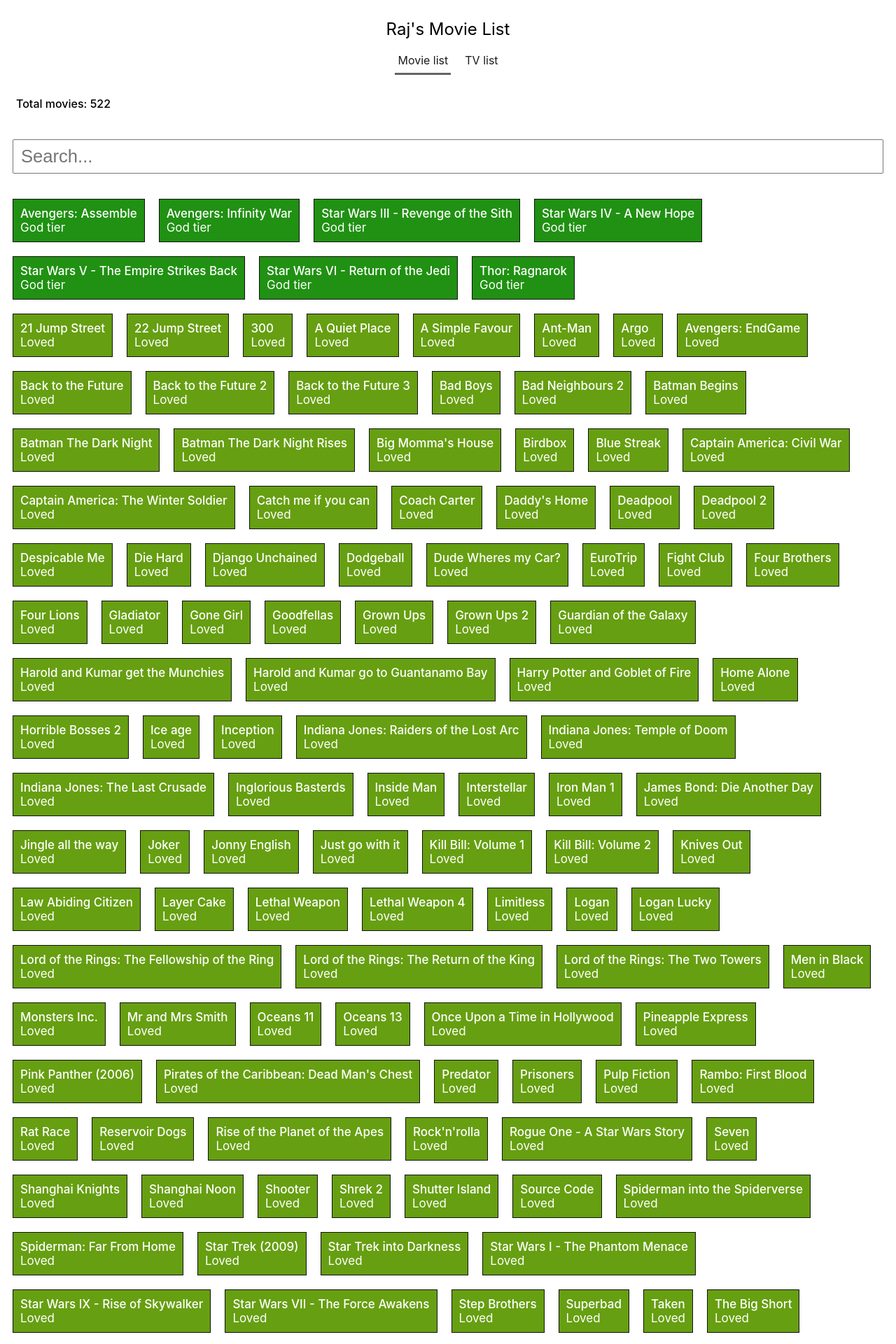
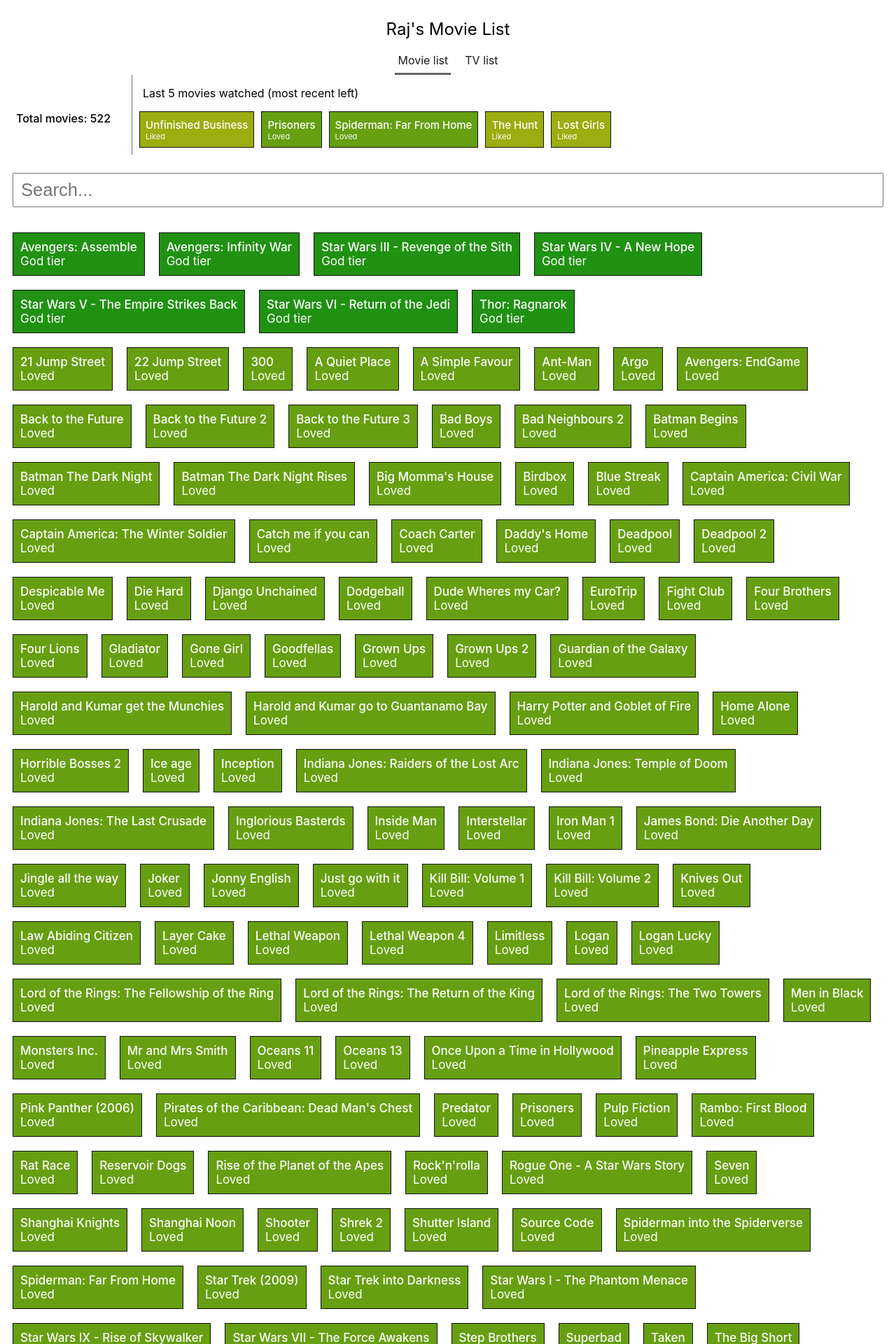
Before and after one commit to rajBar/movies, a Jekyll site: the page built from index.md, in a window 1280 px wide. Shown: the top 1920 px of the page at 70% size. Built offline with Jekyll 4.4.1, drawn with Linux system fonts in a browser that asks for light colours.

Commit message:
added most recent movies... but code isn't perf

```diff
--- a/_layouts/movie.html
+++ b/_layouts/movie.html
@@ -9,11 +9,43 @@
             {% assign ratings = site.data.movie-ratings | group_by: 'Rating' %}
             {% assign ratingsSorted = (ratings | sort:'name') | reverse %}
         {% elsif page.dataset == "tv shows" %}
+            {% assign mydata = site.data.tv-ratings %}
             {% assign ratings = site.data.tv-ratings | group_by: 'Rating' %}
             {% assign ratingsSorted = (ratings | sort:'name') | reverse %}
         {% endif %}
 
-        <p class="total">Total {{ page.dataset }}: {{ mydata.size }}</p>
+        <div class="movie-top">
+            <p class="total">Total {{ page.dataset }}: {{ mydata.size }}</p>
+
+
+            {% if page.dataset == "movies" %}
+            <div class="vertical-line"></div>
+
+            <div class="list">
+                    <p class="last5">Last 5 movies watched (most recent left)</p>
+                    <div class="break"></div>
+                    {% assign movies = site.data.movie-ratings | reverse  %}
+                    {% for i in (0..4) %}
+                        <div class="last-5-item rating-{{ movies[i].Rating | strip }}">
+                            <span class="name">{{ movies[i].Name }}</span>
+                            {% if movies[i].Rating == " 1" %}
+                                <span class="rating">Hated</span>
+                            {% elsif movies[i].Rating == " 2" %}
+                                <span class="rating">Disliked</span>
+                            {% elsif movies[i].Rating == " 3" %}
+                                <span class="rating">Average</span>
+                            {% elsif movies[i].Rating == " 4" %}
+                                <span class="rating">Liked</span>
+                            {% elsif movies[i].Rating == " 5" %}
+                                <span class="rating">Loved</span>
+                            {% elsif movies[i].Rating == " 6" %}
+                                <span class="rating">God tier</span>
+                            {% endif %}
+                        </div>
+                    {% endfor %}
+            </div>
+            {% endif %}
+        </div>
 
         <p class="filter-wrap"><input type="text" id="filter" onkeyup="filter()" placeholder="Search..." /></p>
 
```
Also changed, not shown: _data/movie-ratings.csv (+4 -4 lines), assets/css/layouts/movie.css (+31 -1 lines).
